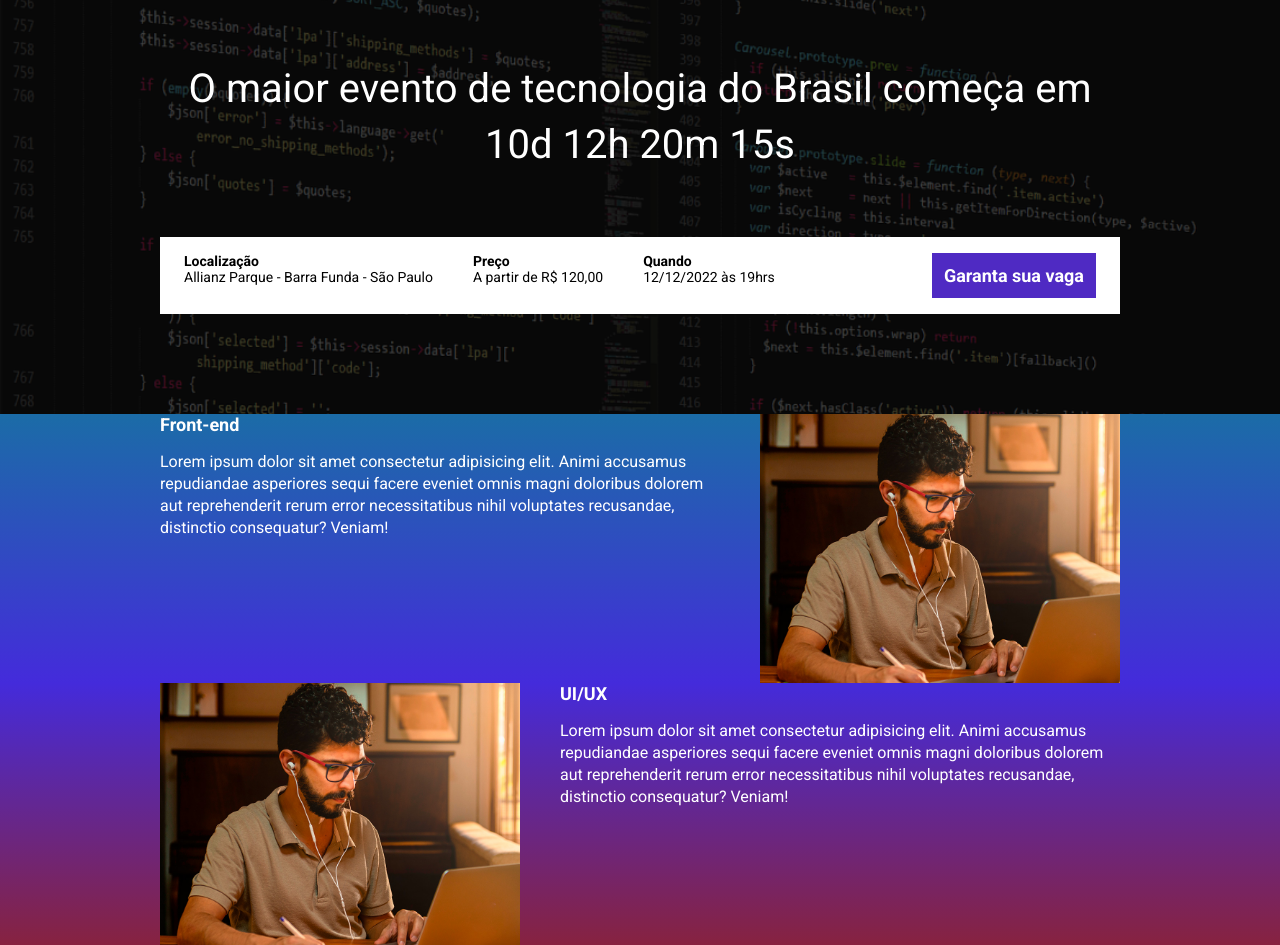
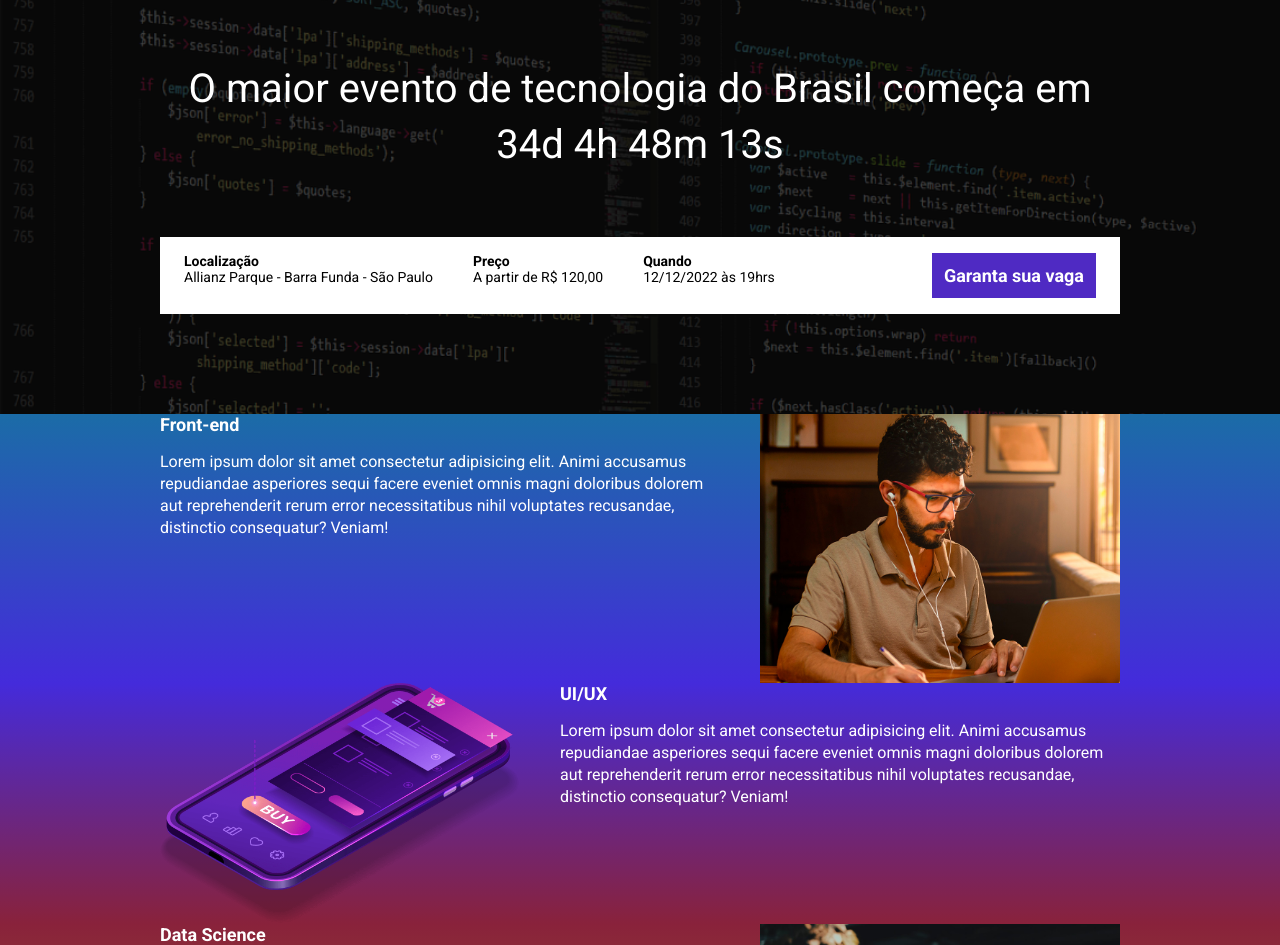
Before and after one commit to joseGarcia777a/eback_tech_talks, a website built with Parcel: page src/index.html in a window 1280 px wide. Shown: the part 147-1092 px from the top of the page. Built offline with nearby package versions, Linux system fonts and the light colour scheme.

Commit message:
criando a contagem regreciva

```diff
--- a/package.json
+++ b/package.json
@@ -1,9 +1,9 @@
 {
   "name": "eback_talks",
   "version": "1.0.0",
-  "main": "index.js",
   "scripts": {
     "dev": "parcel src/styles/main.scss src/index.html src/scripts/main.js",
+    "build": "parcel build src/index.html",
     "test": "echo \"Error: no test specified\" && exit 1"
   },
   "author": "",
--- a/src/index.html
+++ b/src/index.html
@@ -16,7 +16,7 @@
         <div class="container">
             <img class="hero__logo" src="./images/ebac_logo.svg" alt="EBAC">
             <p class="hero__text">
-                O maior evento de tecnologia do Brasil começa em 10d 12h 20m 15s
+                O maior evento de tecnologia do Brasil começa em <span id="contador"></span>
             </p>
             <div class="infos-bar">
                 <ul class="infos-bar__infos">
@@ -58,7 +58,7 @@
                     Lorem ipsum dolor sit amet consectetur adipisicing elit. Animi accusamus repudiandae asperiores sequi facere eveniet omnis magni doloribus dolorem aut reprehenderit rerum error necessitatibus nihil voluptates recusandae, distinctio consequatur? Veniam!
                 </p>
             </div>
-            <img class="event__image" src="./images/frontend.png" alt="Front-end">
+            <img class="event__image" src="./images/ui-ux.png" alt="ui-ux">
         </div>
     </section>
     <section class="event event--data-science">
@@ -69,7 +69,7 @@
                     Lorem ipsum dolor sit amet consectetur adipisicing elit. Animi accusamus repudiandae asperiores sequi facere eveniet omnis magni doloribus dolorem aut reprehenderit rerum error necessitatibus nihil voluptates recusandae, distinctio consequatur? Veniam!
                 </p>
             </div>
-            <img class="event__image" src="./images/frontend.png" alt="Front-end">
+            <img class="event__image" src="./images/data.png" alt="Data Science">
         </div>
     </section>
     <section class="event event--backend event--image-left">
@@ -80,7 +80,7 @@
                     Lorem ipsum dolor sit amet consectetur adipisicing elit. Animi accusamus repudiandae asperiores sequi facere eveniet omnis magni doloribus dolorem aut reprehenderit rerum error necessitatibus nihil voluptates recusandae, distinctio consequatur? Veniam!
                 </p>
             </div>
-            <img class="event__image" src="./images/frontend.png" alt="Front-end">
+            <img class="event__image" src="./images/backend.png" alt="back-end">
         </div>
     </section>
 
--- a/src/scripts/main.js
+++ b/src/scripts/main.js
@@ -1 +1,27 @@
 AOS.init();
+
+const dataEvento = new Date("aug 12, 2024 19:00:00");
+const timeStampDoEvento = dataEvento.getTime();
+
+const contaAsHoras = setInterval(function() {
+    const agora = new Date();
+    const timeStampAtual = agora.getTime();
+
+    const distanciaAteEvento = timeStampDoEvento - timeStampAtual;
+
+    const diaEmMs = 1000 * 60 * 60 * 24;
+    const horaEmMs = 1000 * 60 * 60;
+    const minutoEmMs = 1000 * 60;
+
+    const diasAteEvento = Math.floor(distanciaAteEvento / diaEmMs);
+    const horasAteEvento = Math.floor((distanciaAteEvento % diaEmMs) / horaEmMs);
+    const minutosAteEvento = Math.floor((distanciaAteEvento % horaEmMs) / minutoEmMs);
+    const segundosAteEvento = Math.floor((distanciaAteEvento % minutoEmMs) / 1000);
+
+    document.getElementById('contador').innerHTML = `${diasAteEvento}d ${horasAteEvento}h ${minutosAteEvento}m ${segundosAteEvento}s`;
+
+    if (distanciaAteEvento < 0) {
+        clearInterval(contaAsHoras);
+        ocument.getElementById('contador').innerHTML = 'Evento expirado';
+    }
+}, 1000);
```
